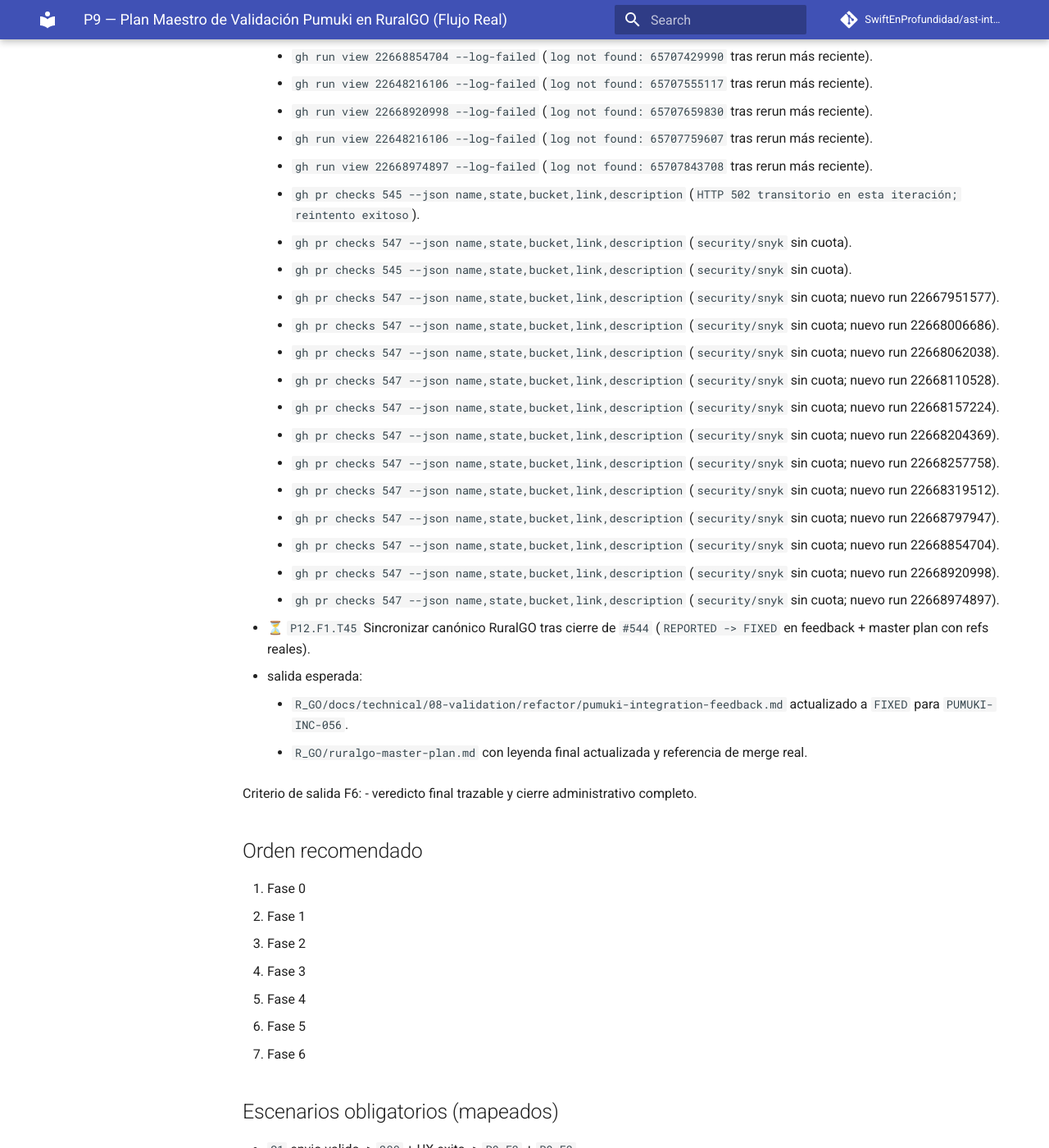
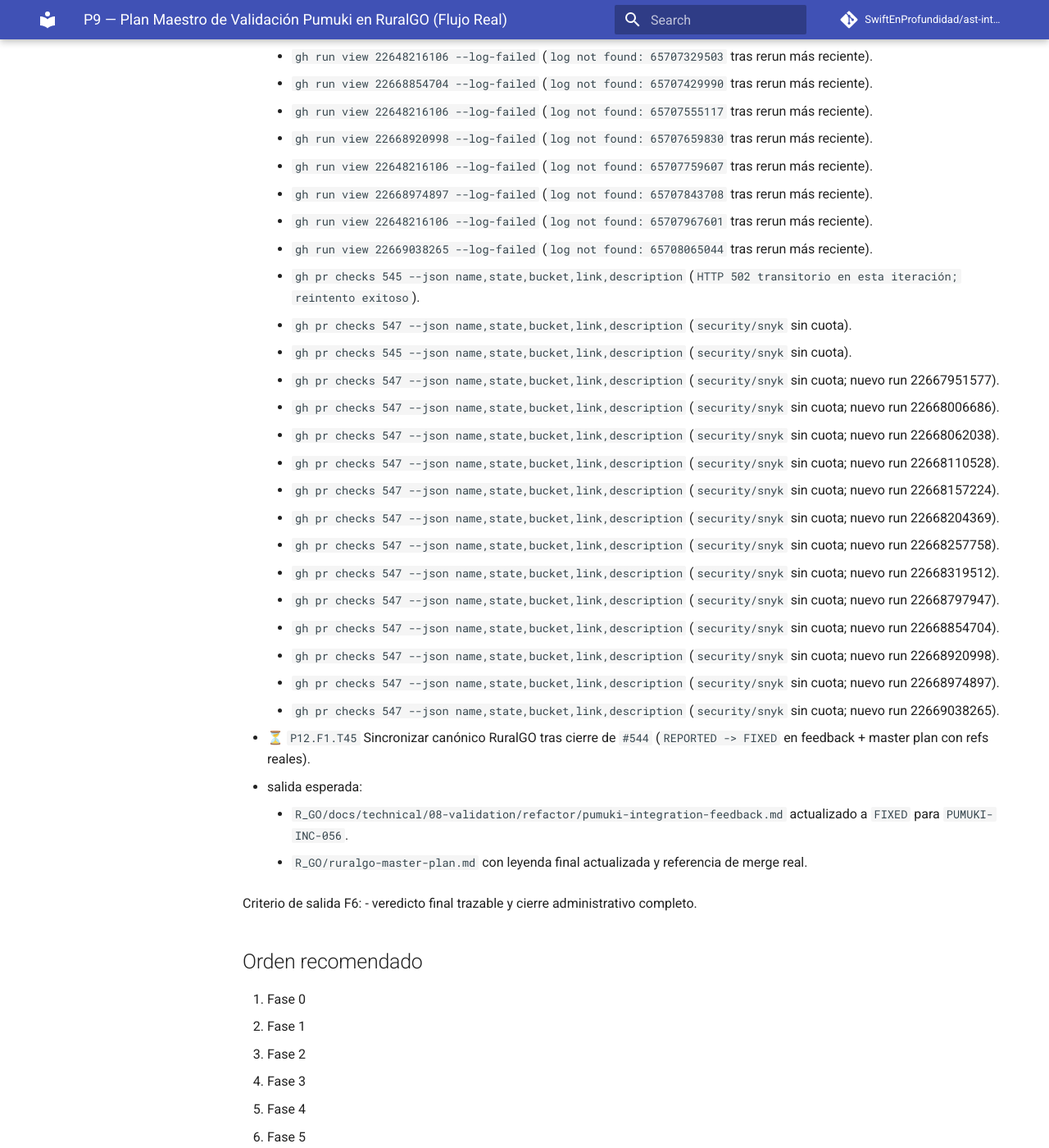
Before and after one commit to SwiftEnProfundidad/ast-intelligence-hooks, an MkDocs documentation site: the page built from docs/seguimiento-completo-validacion-ruralgo-03-03-2026.md, in a window 1280 px wide and 1400 px high, scrolled down 54825 px. Shown: the whole window at 82% size. Built offline with MkDocs 1.6.1 and Material for MkDocs 9.7.7, drawn with Linux system fonts in a browser that asks for light colours; comment, search, counter and statistics services are not loaded; some of the changed text lies outside the part shown.

Commit message:
docs(tracking): append T47 heartbeat for persistent remote blocker evidence

```diff
--- a/docs/seguimiento-completo-validacion-ruralgo-03-03-2026.md
+++ b/docs/seguimiento-completo-validacion-ruralgo-03-03-2026.md
@@ -1393,6 +1393,7 @@ Criterio de salida F5:
       - `https://github.com/SwiftEnProfundidad/ast-intelligence-hooks/issues/546#issuecomment-3997180722`
       - `https://github.com/SwiftEnProfundidad/ast-intelligence-hooks/issues/546#issuecomment-3997189427`
       - `https://github.com/SwiftEnProfundidad/ast-intelligence-hooks/issues/546#issuecomment-3997199504`
+      - `https://github.com/SwiftEnProfundidad/ast-intelligence-hooks/issues/546#issuecomment-3997207932`
     - evidencia de bloqueo vigente:
       - `gh run view 22648407847` (`billing lock` en GitHub Actions).
       - `gh run view 22648597740` (`billing lock` persistente tras rerun/retrigger).
@@ -1535,6 +1536,8 @@ Criterio de salida F5:
       - `gh run view 22668920998 --log-failed` (`log not found: 65707659830` tras rerun más reciente).
       - `gh run view 22648216106 --log-failed` (`log not found: 65707759607` tras rerun más reciente).
       - `gh run view 22668974897 --log-failed` (`log not found: 65707843708` tras rerun más reciente).
+      - `gh run view 22648216106 --log-failed` (`log not found: 65707967601` tras rerun más reciente).
+      - `gh run view 22669038265 --log-failed` (`log not found: 65708065044` tras rerun más reciente).
       - `gh pr checks 545 --json name,state,bucket,link,description` (`HTTP 502 transitorio en esta iteración; reintento exitoso`).
       - `gh pr checks 547 --json name,state,bucket,link,description` (`security/snyk` sin cuota).
       - `gh pr checks 545 --json name,state,bucket,link,description` (`security/snyk` sin cuota).
@@ -1550,6 +1553,7 @@ Criterio de salida F5:
       - `gh pr checks 547 --json name,state,bucket,link,description` (`security/snyk` sin cuota; nuevo run 22668854704).
       - `gh pr checks 547 --json name,state,bucket,link,description` (`security/snyk` sin cuota; nuevo run 22668920998).
       - `gh pr checks 547 --json name,state,bucket,link,description` (`security/snyk` sin cuota; nuevo run 22668974897).
+      - `gh pr checks 547 --json name,state,bucket,link,description` (`security/snyk` sin cuota; nuevo run 22669038265).
 
 - ⏳ `P12.F1.T45` Sincronizar canónico RuralGO tras cierre de `#544` (`REPORTED -> FIXED` en feedback + master plan con refs reales).
   - salida esperada:
```
